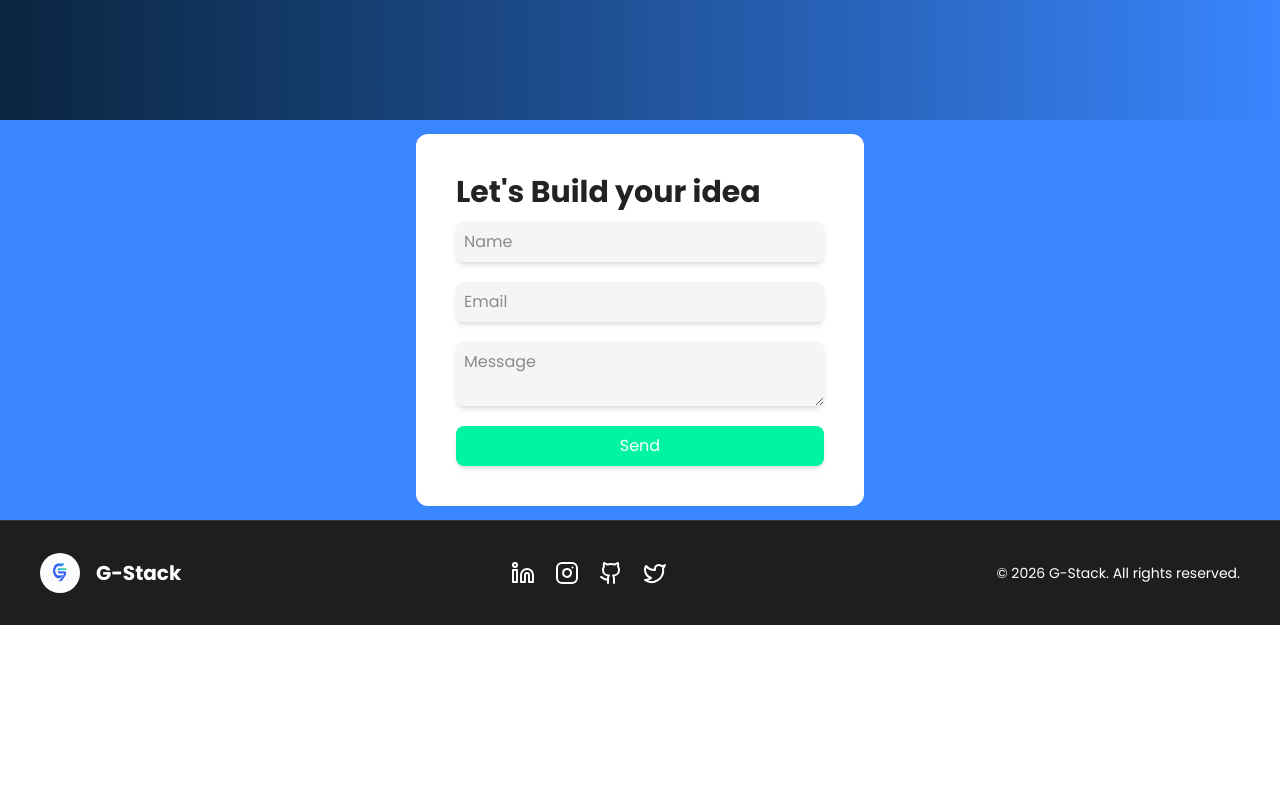
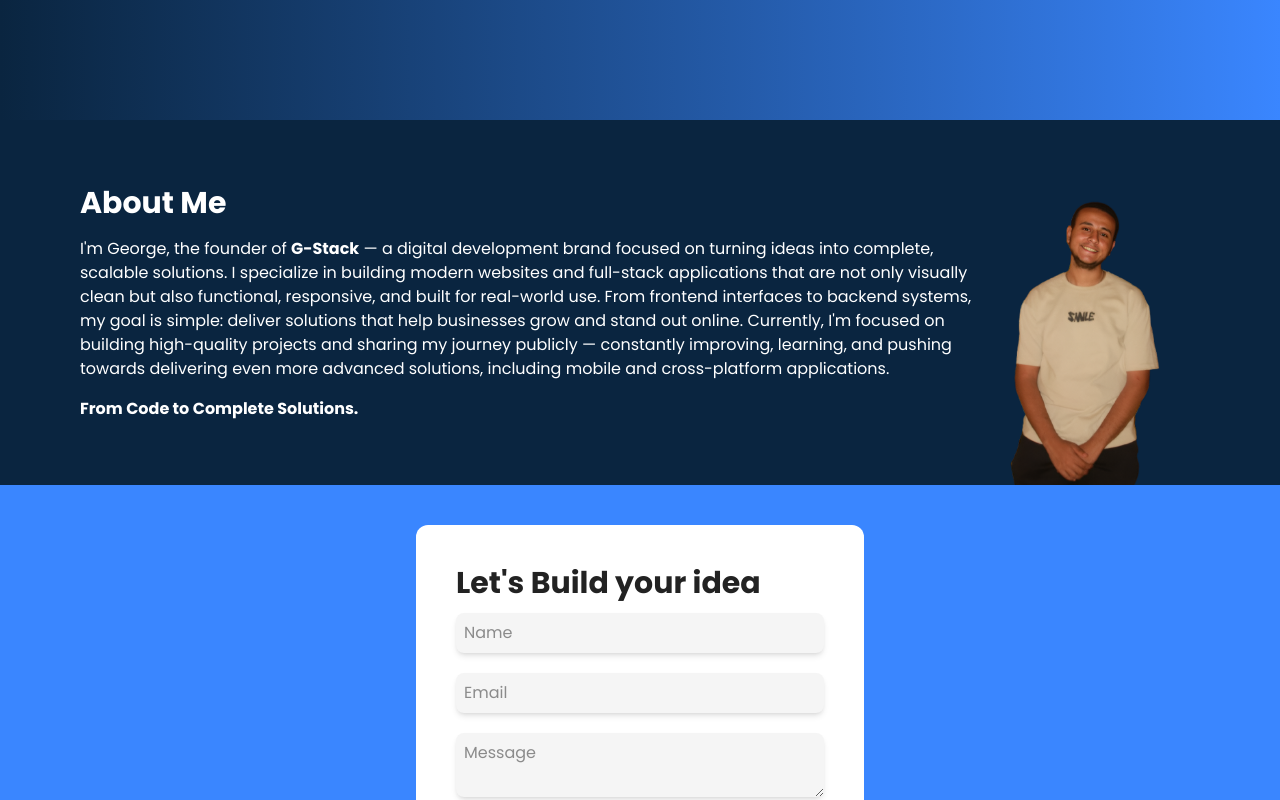
Before and after one commit to gstack-dev/gstack-landing-page, a React (Vite) app: page / in a window 1280 px wide. Shown: the part 680-1480 px from the top of the page. Before the commit the page ends 1305 px from the top, so only its background shows below. Built offline with nearby package versions, Linux system fonts and the light colour scheme.

Commit message:
about-me

```diff
--- a/package.json
+++ b/package.json
@@ -10,6 +10,7 @@
     "preview": "vite preview"
   },
   "dependencies": {
+    "@formspree/react": "^3.0.0",
     "@tailwindcss/vite": "^4.2.2",
     "lucide-react": "^0.577.0",
     "react": "^19.2.4",
--- a/src/App.tsx
+++ b/src/App.tsx
@@ -1,12 +1,14 @@
 import Hero from "./Sections/Hero";
 import Footer from "./Sections/Footer";
 import ContactMe from "./Sections/ContactMe";
+import AboutMe from "./Sections/AboutMe";
 
 function App() {
     return (
         <>
             <div className="text-white font-[poppins]">
                 <Hero />
+                <AboutMe />
                 <ContactMe />
                 <Footer />
             </div>
--- /dev/null
+++ b/src/Sections/AboutMe.tsx
@@ -0,0 +1,36 @@
+import me from "../assets/me.png";
+
+const AboutMe = () => {
+    return (
+        <section
+            id="about"
+            className="about-me bg-primary flex items-center justify-between px-20 py-10"
+        >
+            <div className="flex flex-col items-start justify-center flex-4 gap-4">
+                <h2 className="text-3xl font-bold text-white">About Me</h2>
+                <p className="text-white">
+                    I&apos;m George, the founder of <strong>G-Stack</strong> — a
+                    digital development brand focused on turning ideas into
+                    complete, scalable solutions. I specialize in building
+                    modern websites and full-stack applications that are not
+                    only visually clean but also functional, responsive, and
+                    built for real-world use. From frontend interfaces to
+                    backend systems, my goal is simple: deliver solutions that
+                    help businesses grow and stand out online. Currently, I&apos;m
+                    focused on building high-quality projects and sharing my
+                    journey publicly — constantly improving, learning, and
+                    pushing towards delivering even more advanced solutions,
+                    including mobile and cross-platform applications.
+                </p>
+                <p className="text-white">
+                    <strong>From Code to Complete Solutions.</strong>
+                </p>
+            </div>
+            <div className="me flex-1 hidden md:block">
+                <img src={me} alt="me" className="translate-y-10" />
+            </div>
+        </section>
+    );
+};
+
+export default AboutMe;
--- a/src/Sections/ContactMe.tsx
+++ b/src/Sections/ContactMe.tsx
@@ -1,65 +1,103 @@
-import { useState } from "react";
+import { useEffect, useState } from "react";
 import Toaster from "../components/Toaster";
+import { useForm, ValidationError } from "@formspree/react";
 
 const ContactMe = () => {
-    const [result, setResult] = useState("");
-    const [loading, setLoading] = useState(false);
+    const [state, handleSubmit, reset] = useForm("xyknowov");
+    const [isSubmitted, setIsSubmitted] = useState(false);
+    const [name, setName] = useState("");
+    const [email, setEmail] = useState("");
+    const [message, setMessage] = useState("");
 
-    const onSubmit = async (event: any) => {
-        event.preventDefault();
-        setLoading(true);
-        const formData = new FormData(event.target);
-        formData.append("access_key", "6010b986-3d98-4ad8-bb9d-aa8cce13eb42");
-
-        const response = await fetch("https://api.web3forms.com/submit", {
-            method: "POST",
-            body: formData,
-        });
-
-        const data = await response.json();
-        if (data.success) {
-            setResult("Form Submitted Successfully");
-            setLoading(false);
-            event.target.reset();
-        } else {
-            setResult("Error");
-            setLoading(false);
+    useEffect(() => {
+        if (state.succeeded || state.errors) {
+            setIsSubmitted(true);
+            setName("");
+            setEmail("");
+            setMessage("");
         }
         setTimeout(() => {
-            setResult("");
-        }, 6000);
-    };
+            setIsSubmitted(false);
+            reset();
+        }, 7000);
+    }, [state.succeeded, state.errors]);
+
     return (
-        <section id="contact" className="contact-me bg-secondary h-[50vh] flex items-center justify-center px-2">
+        <section
+            id="contact"
+            className="contact-me bg-secondary flex items-center justify-center px-2 py-10"
+        >
             <div className="flex flex-col items-start justify-center bg-white p-10 rounded-xl gap-3 w-full max-w-md mx-auto">
-                <h2 className="text-3xl font-bold text-[#222]">Let's Build your idea</h2>
+                <h2 className="text-3xl font-bold text-[#222]">
+                    Let's Build your idea
+                </h2>
                 <form
-                    onSubmit={onSubmit}
+                    onSubmit={handleSubmit}
                     className="flex flex-col items-start justify-center gap-5 w-full"
                 >
                     <input
+                        id="name"
                         type="text"
+                        name="name"
+                        value={name}
+                        onChange={(e) => setName(e.target.value)}
                         placeholder="Name"
                         className="border-0 p-2 rounded-lg bg-background text-[#222] w-full shadow-md focus:outline-none "
                     />
+                    <ValidationError
+                        prefix="Name"
+                        field="name"
+                        className="text-red-500"
+                        errors={state.errors}
+                    />
                     <input
+                        id="email"
                         type="email"
+                        name="email"
                         placeholder="Email"
+                        value={email}
+                        onChange={(e) => setEmail(e.target.value)}
                         className="border-0 p-2 rounded-lg bg-background text-[#222] w-full shadow-md focus:outline-none "
+                    />
+                    <ValidationError
+                        prefix="Email"
+                        field="email"
+                        className="text-red-500"
+                        errors={state.errors}
                     />
                     <textarea
                         placeholder="Message"
                         className="border-0 w-full p-2 rounded-lg bg-background text-[#222] shadow-md focus:outline-none "
+                        id="message"
+                        name="message"
+                        value={message}
+                        onChange={(e) => setMessage(e.target.value)}
                     ></textarea>
+                    <ValidationError
+                        prefix="Message"
+                        field="message"
+                        className="text-red-500"
+                        errors={state.errors}
+                    />
+
                     <button
                         type="submit"
-                        className={`bg-accent hover:bg-secondary transition-all duration-300 cursor-pointer w-full text-white p-2 rounded-lg shadow-md ${loading ? "opacity-50 cursor-not-allowed" : ""}`}
+                        className={`bg-accent hover:bg-secondary transition-all duration-300 cursor-pointer w-full text-white p-2 rounded-lg shadow-md ${state.submitting ? "opacity-50 cursor-not-allowed" : ""}`}
+                        disabled={state.submitting}
                     >
-                        {loading ? "Sending..." : "Send"}
+                        {state.submitting ? "Sending..." : "Send"}
                     </button>
                 </form>
             </div>
-            {result ? <Toaster message={result} type="success" /> : null}
+            <Toaster
+                message={
+                    state.succeeded
+                        ? "Form Submitted Successfully"
+                        : "Error"
+                }
+                type={state.succeeded ? "success" : "error"}
+                show={isSubmitted}
+            />
         </section>
     );
 };
--- a/src/components/Toaster.tsx
+++ b/src/components/Toaster.tsx
@@ -1,8 +1,8 @@
 import { Check, X } from "lucide-react";
 
-const Toaster = ({ message, type }: { message: string; type: string }) => {
+const Toaster = ({ message, type, show }: { message: string; type: string, show: boolean }) => {
     return (
-        <div className={`alert-box ${message ? "show" : ""}`}>
+        <div className={`alert-box ${show ? "show" : ""}`}>
             <div className={`alert ${type === "success" ? "success" : "error"}`}>
                 {type === "success" ? (
                     <Check className={`text-[35px] mr-2 text-[#0abf30]`} />
```
Also changed, not shown: src/assets/me.png (added), 1 other file (tests, documents, lock files or other folders).
